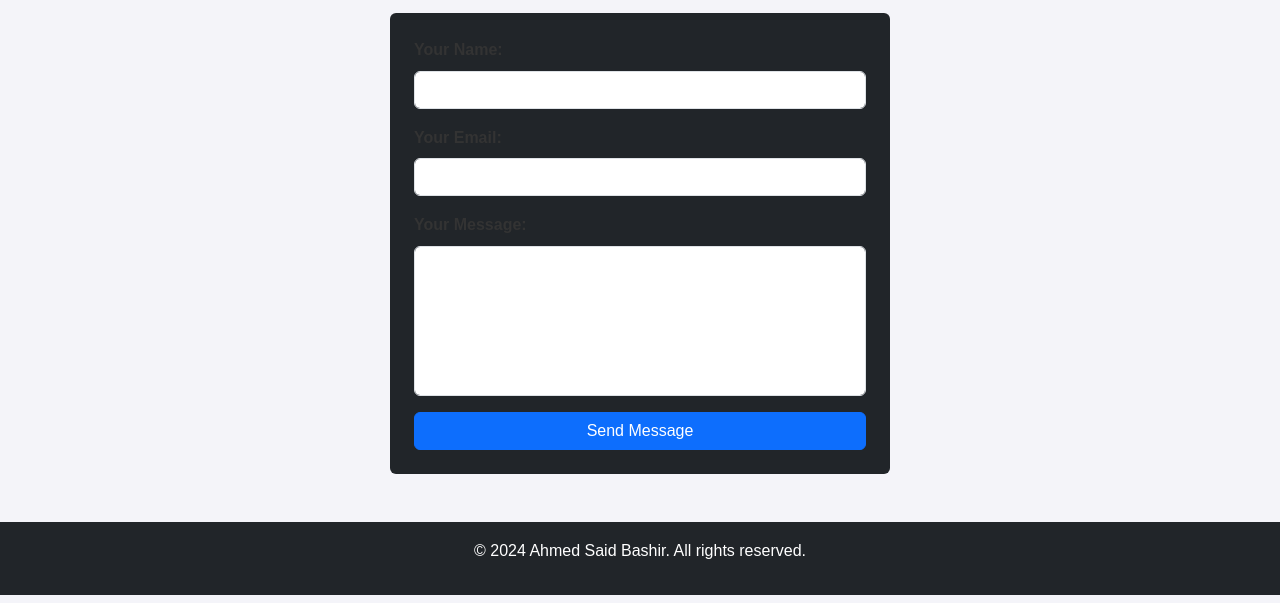
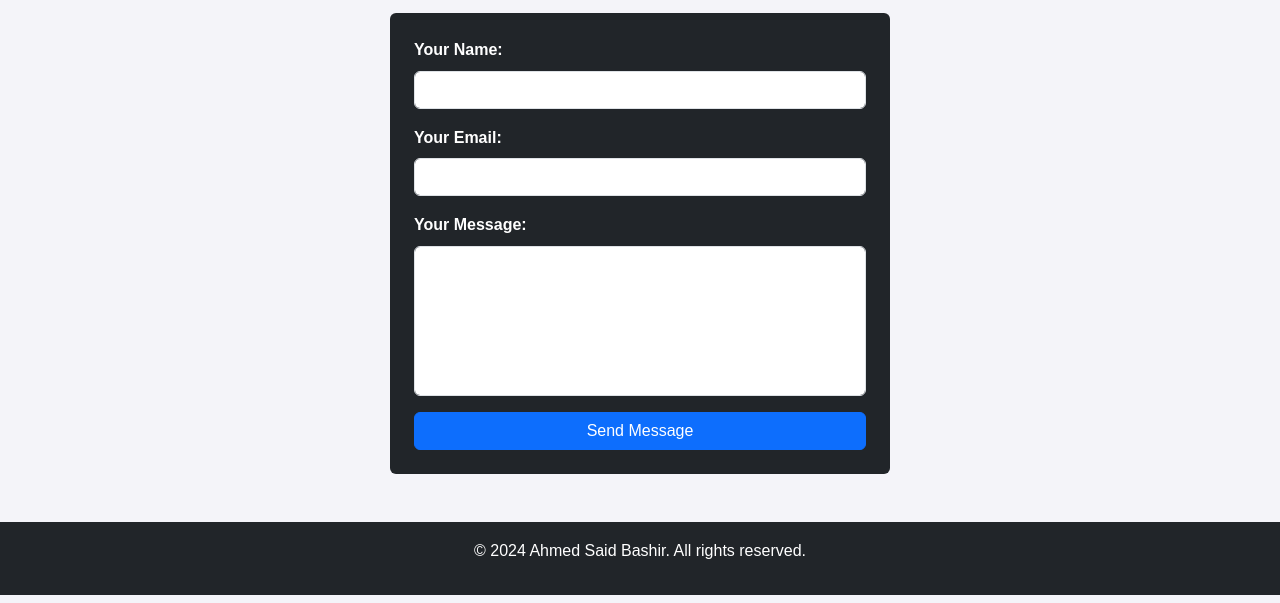
Before and after one commit to Engineer-Ahmed-Said-Official/portfolio, a plain HTML site: page contact.html in a window 1280 px wide. Shown: the part 197-800 px from the top of the page. Drawn offline with nearby package versions, Linux system fonts and the light colour scheme.

Commit message:
Updated contact page text visibility

```diff
--- a/contact.html
+++ b/contact.html
@@ -32,15 +32,15 @@
 
         <form action="https://formspree.io/f/your-form-id" method="POST" class="mx-auto w-50 bg-dark text-white p-4 rounded">
             <div class="mb-3">
-                <label for="name" class="form-label">Your Name:</label>
+                <label for="name" class="form-label text-white">Your Name:</label>
                 <input type="text" class="form-control" id="name" name="name" required>
             </div>
             <div class="mb-3">
-                <label for="email" class="form-label">Your Email:</label>
+                <label for="email" class="form-label text-white">Your Email:</label>
                 <input type="email" class="form-control" id="email" name="email" required>
             </div>
             <div class="mb-3">
-                <label for="message" class="form-label">Your Message:</label>
+                <label for="message" class="form-label text-white">Your Message:</label>
                 <textarea class="form-control" id="message" name="message" rows="5" required></textarea>
             </div>
             <button type="submit" class="btn btn-primary w-100">Send Message</button>
```
